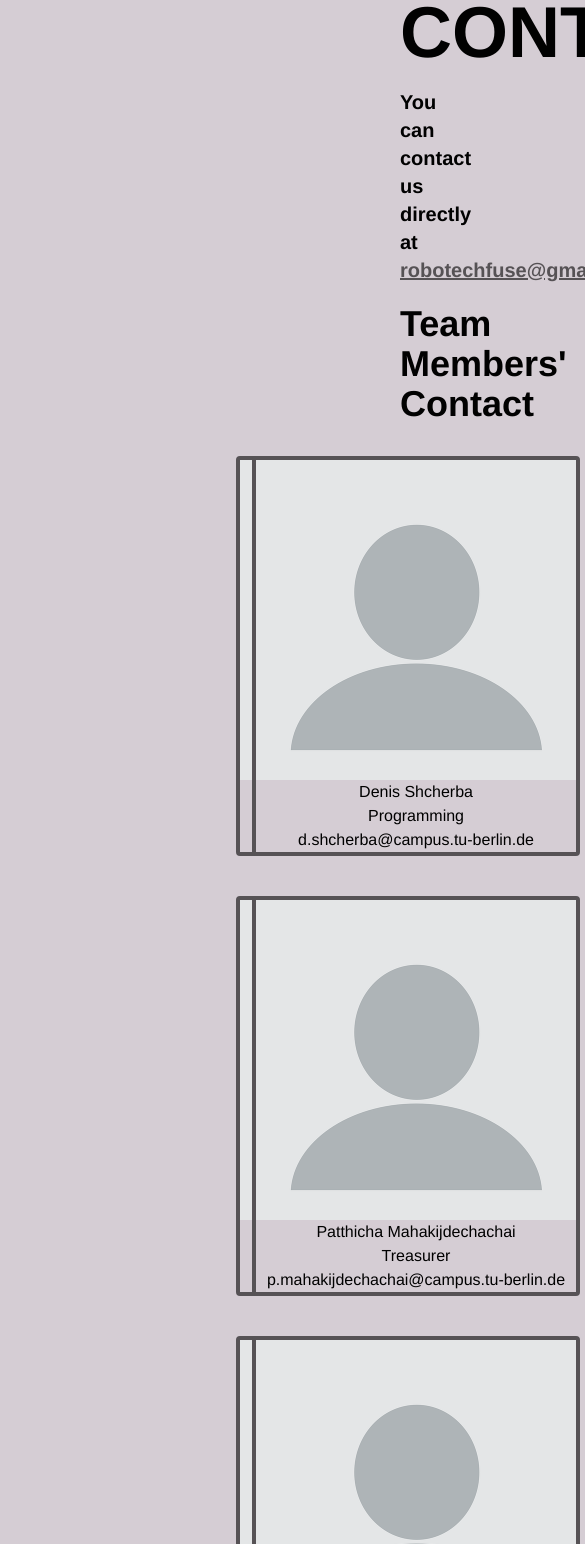
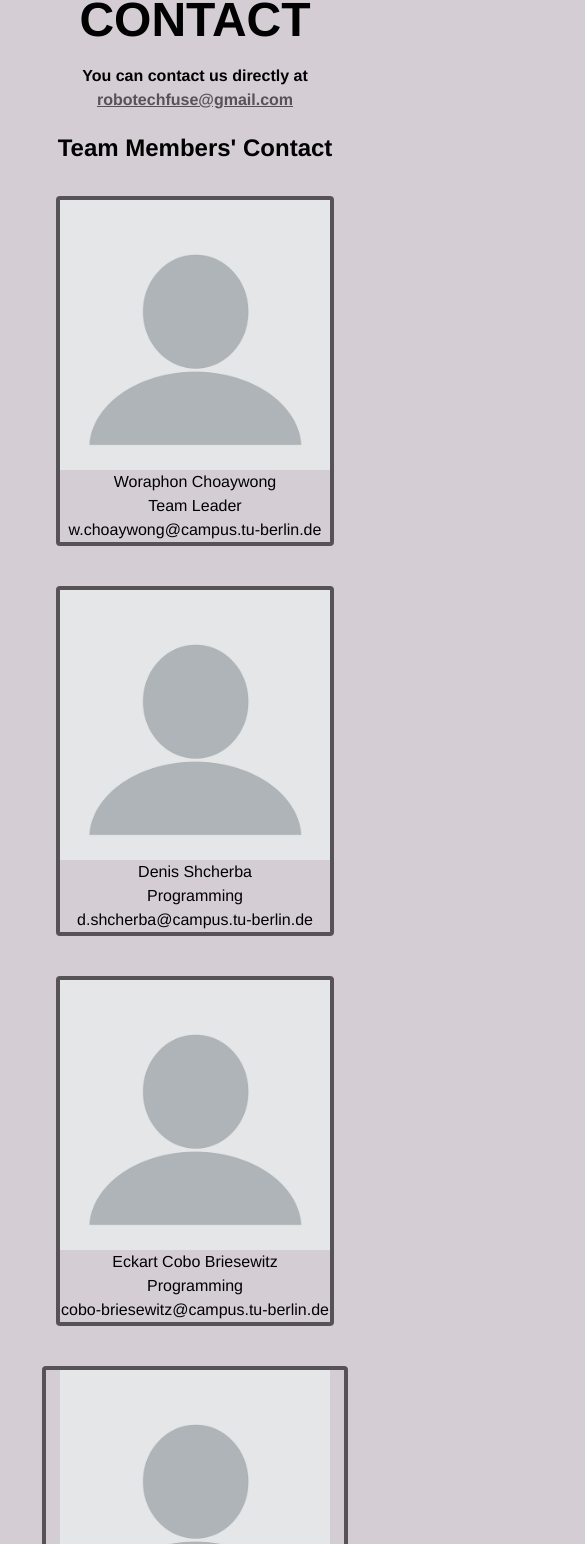
Before and after one commit to FUSE-RoboCupRescue/FUSE-RoboCupRescue.github.io, a Next.js app: page /contact in a window 390 px wide. Shown: the part 200-1744 px from the top of the page, 585 px wide, since content can reach past the window. Built offline with nearby package versions, Linux system fonts and the light colour scheme; a web font is replaced by a local one.

Commit message:
all pages responsive

```diff
--- a/src/app/contact/page.tsx
+++ b/src/app/contact/page.tsx
@@ -4,27 +4,26 @@ import Link from "next/link";
 export default function Home() {
   return (
 
-    <div className="flex flex-col mx-[25rem] my-5 font-helvetica">
+    <div className="flex flex-col md:mx-[3rem] 2xl:mx-[25rem] my-5 font-helvetica">
 
-        <h1 className="font-bold text-7xl text-colors-black text-center">CONTACT</h1>
-        <h1 className="font-semibold text-xl text-colors-black text-start  mt-5">You can contact us directly
+        <h1 className="font-bold text-5xl md:text-7xl text-colors-black text-center">CONTACT</h1>
+        <h1 className="font-semibold text-base md:text-xl text-colors-black text-center md:text-start  mt-5">You can contact us directly
             at <Link href='mailto:robotechfuse@gmail.com' className="underline underline-offset-1 text-colors-grey_medium">robotechfuse@gmail.com</Link>
         </h1>
 
-        <h1 className="font-semibold text-4xl text-colors-black text-start  mt-5">Team Members' Contact </h1>
-        <div className="grid gap-4 grid-cols-2 grid-rows-2 my-5 font-normal">
+        <h1 className="font-semibold text-2xl md:text-4xl text-colors-black text-center md:text-start  mt-5">Team Members' Contact </h1>
+        <div className="grid gap-4 grid-cols-1 md:grid-cols-2 md:grid-rows-2 my-5 font-normal">
 
             <div className="flex flex-col items-center border-4 border-colors-grey_medium rounded max-w-[350px] my-3 justify-self-center bg-colors-white transition-transform duration-300 hover:scale-110">
             <Image
                 src="./dummy_prof.png"
                 width={640}
                 height={640}
-                className="max-h-[320px] max-w-[320px] object-contain top-0 left-0"
+                className="max-h-[270px] max-w-[270px] md:max-h-[320px] md:max-w-[320px] object-contain top-0 left-0"
                 alt="person1" />
             <h1>Woraphon Choaywong</h1>
             <h1>Team Leader</h1>
             <Link href='mailto:w.choaywong@campus.tu-berlin.de'>w.choaywong@campus.tu-berlin.de</Link>
-
             </div>
 
             <div className="flex flex-col items-center border-4 border-colors-grey_medium rounded max-w-[350px] my-3 justify-self-center bg-colors-white transition-transform duration-300 hover:scale-110">
@@ -32,7 +31,7 @@ export default function Home() {
                 src="./dummy_prof.png"
                 width={640}
                 height={640}
-                className="max-h-[320px] max-w-[320px] object-contain top-0 left-0"
+                className="max-h-[270px] max-w-[270px] md:max-h-[320px] md:max-w-[320px] object-contain top-0 left-0"
                 alt="person2" />
             <h1>Denis Shcherba</h1>
             <h1>Programming</h1>
@@ -44,7 +43,7 @@ export default function Home() {
                 src="./dummy_prof.png"
                 width={640}
                 height={640}
-                className="max-h-[320px] max-w-[320px] object-contain top-0 left-0"
+                className="max-h-[270px] max-w-[270px] md:max-h-[320px] md:max-w-[320px] object-contain top-0 left-0"
                 alt="person3" />
             <h1>Eckart Cobo Briesewitz</h1>
             <h1>Programming</h1>
@@ -56,7 +55,7 @@ export default function Home() {
                 src="./dummy_prof.png"
                 width={640}
                 height={640}
-                className="max-h-[320px] max-w-[320px] object-contain top-0 left-0"
+                className="max-h-[270px] max-w-[270px] md:max-h-[320px] md:max-w-[320px] object-contain top-0 left-0"
                 alt="person4" />
             <h1>Patthicha Mahakijdechachai</h1>
             <h1>Treasurer</h1>
@@ -68,7 +67,7 @@ export default function Home() {
                 src="./dummy_prof.png"
                 width={640}
                 height={640}
-                className="max-h-[320px] max-w-[320px] object-contain top-0 left-0"
+                className="max-h-[270px] max-w-[270px] md:max-h-[320px] md:max-w-[320px] object-contain top-0 left-0"
                 alt="person3" />
             <h1>Harry Bason</h1>
             <h1>Mechanical Design</h1>
@@ -80,7 +79,7 @@ export default function Home() {
                 src="./dummy_prof.png"
                 width={640}
                 height={640}
-                className="max-h-[320px] max-w-[320px] object-contain top-0 left-0"
+                className="max-h-[270px] max-w-[270px] md:max-h-[320px] md:max-w-[320px] object-contain top-0 left-0"
                 alt="person4" />
             <h1>Phumin Lertpredanan</h1>
             <h1>Electronics Design</h1>
--- a/src/app/legal/page.tsx
+++ b/src/app/legal/page.tsx
@@ -11,8 +11,8 @@ export default function Home() {
       </div>  */}
 
       <footer className="text-sm">
-        <section className="px-4 md:px-8"id="impressum">
-          <h2 className="font-bold text-3xl text-colors-black text-center mt-8">Impressum</h2>
+        <section className="px-4 md:px-8" id="impressum">
+          <h2 className="font-bold text-3xl text-colors-black text-center">Impressum</h2>
           <p>Angaben gemäß § 5 TMG</p>
           <p>
             <strong>FUSE e.V.</strong><br />
--- a/src/app/page.tsx
+++ b/src/app/page.tsx
@@ -18,7 +18,7 @@ export default function Home() {
       </div>
 
 
-      <div className="text-base mt-5 space-y-8">
+      <div className="text-sm md:text-base mt-5 space-y-8">
       <h1 className="font-bold text-3xl text-colors-black text-center pt-8">What is RoboCup Rescue?</h1>
         <p className="text-start px-4 md:px-8">
         The league’s primary goal is to conduct rigorous, fair competitions that guide teams on essential tasks for effective responder support.
--- a/src/app/robot/page.tsx
+++ b/src/app/robot/page.tsx
@@ -6,7 +6,7 @@ export default function Home() {
 
     <div className="flex flex-col my-5 xl:mx-[25rem] font-helvetica space-y-8">
 
-    <h1 className="font-bold text-7xl text-colors-black text-center">ROBOT</h1>
+    <h1 className="font-bold  text-5xl md:text-7xl text-colors-black text-center">ROBOT</h1>
 
 
       <div className="flex flex-col text-sm justify-center items-center">
@@ -18,7 +18,7 @@ export default function Home() {
           alt="robotPHRYNE" />
       </div>
 
-      <div className="px-4 xl:px-0 mt-5">
+      <div className="px-4 xl:px-0 mt-5 text-sm md:text-base">
           <p>
             Our robot, designed to compete in the 2025 German RoboCup Rescue category, is built for handling catastrophic and challenging situations.
             Equipped with robust tracks and flippers, it can navigate complex terrains, such as rubble or collapsed buildings, often found in disaster zones.
--- a/src/app/sponsors/page.tsx
+++ b/src/app/sponsors/page.tsx
@@ -3,17 +3,17 @@ import Link from "next/link";
 
 export default function Home() {
   return (
-    <div className="flex flex-col mx-[25rem] my-5 font-helvetica">
-        <h1 className="font-bold text-7xl text-colors-black text-center">SPONSORS</h1>
+    <div className="flex flex-col xl:mx-[25rem] my-5 font-helvetica">
+      <h1 className="font-bold text-5xl md:text-7xl text-colors-black text-center">SPONSORS</h1>
 
-        <div className="grid gap-4 grid-cols-2 my-5">
+        <div className="grid gap-4 grid-cols-1 xl:grid-cols-2 my-5">
         <div className="flex flex-col items-center border-4 border-colors-grey_dark bg-colors-white_base rounded max-w-[350px] my-3 justify-self-center">
             <Link href="https://argmin.lis.tu-berlin.de/" target="_blank">
             <Image
                 src="./lis_logo.png"
                 width={360}
                 height={360}
-                className="max-h-[360px] max-w-[360px] object-contain top-0 left-0 "
+                className="max-h-[270px] max-w-[270px] md:max-h-[360px] md:max-w-[360px] object-contain top-0 left-0 "
                 alt="LIS" />
             </Link>
           </div>
@@ -23,7 +23,7 @@ export default function Home() {
                 src="./tub_logo.png"
                 width={360}
                 height={360}
-                className="max-h-[360px] max-w-[360px] object-contain top-0 left-0 "
+                className="max-h-[270px] max-w-[270px] md:max-h-[360px] md:max-w-[360px] object-contain top-0 left-0 "
                 alt="TUB" />
             </Link>
           </div>
@@ -33,7 +33,7 @@ export default function Home() {
                 src="./maxon_logo.png"
                 width={360}
                 height={360}
-                className="max-h-[360px] max-w-[360px] object-contain top-0 left-0 "
+                className="max-h-[270px] max-w-[270px] md:max-h-[360px] md:max-w-[360px] object-contain top-0 left-0 "
                 alt="maxon" />
             </Link>
           </div>
@@ -43,7 +43,7 @@ export default function Home() {
                 src="./maedler_logo.png"
                 width={360}
                 height={360}
-                className="max-h-[360px] max-w-[360px] object-contain top-0 left-0 "
+                className="max-h-[270px] max-w-[270px] md:max-h-[360px] md:max-w-[360px] object-contain top-0 left-0 "
                 alt="maedler" />
             </Link>
           </div>
--- a/src/app/team/page.tsx
+++ b/src/app/team/page.tsx
@@ -4,9 +4,9 @@ export default function Home() {
   return (
     <div className="flex flex-col my-5 xl:mx-[25rem] font-helvetica space-y-8">
 
-      <h1 className="font-bold text-7xl text-colors-black text-center">TEAM</h1>
+      <h1 className="font-bold text-5xl md:text-7xl text-colors-black text-center">TEAM</h1>
 
-      <div className="flex flex-col text-sm justify-center items-center font-normal">
+      <div className="flex flex-col text-xs md:text-sm justify-center items-center font-normal">
           <Image
             src="./team_lowres.jpg"
             width={1080}
@@ -16,7 +16,7 @@ export default function Home() {
           <h1 className="px-2 md:px-4">From left to right: Eckart, Denis, Woraphon, Phumin, Harry (Not included in the image: Patthicha)</h1>
       </div>
 
-      <div className="px-4 md:px-8 mt-5">
+      <div className="px-4 md:px-8 mt-5 text-sm md:text-base">
         <p>Our team is made up of dedicated students from TU Berlin, each bringing expertise in a variety of fields, including: </p>
         <ul className="px-4 md:px-8 list-disc">
           <li>Woraphon Choaywong, B.Sc. Computer Engineering</li>
```
